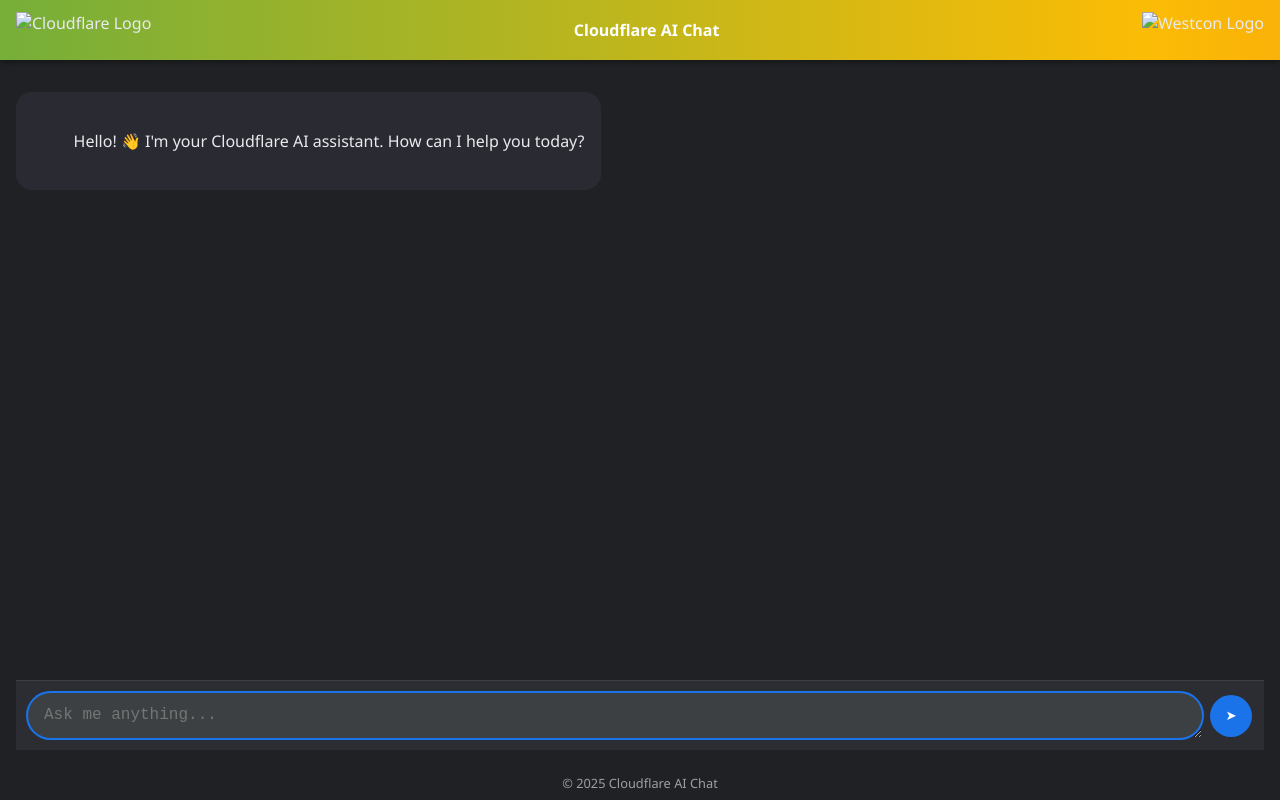
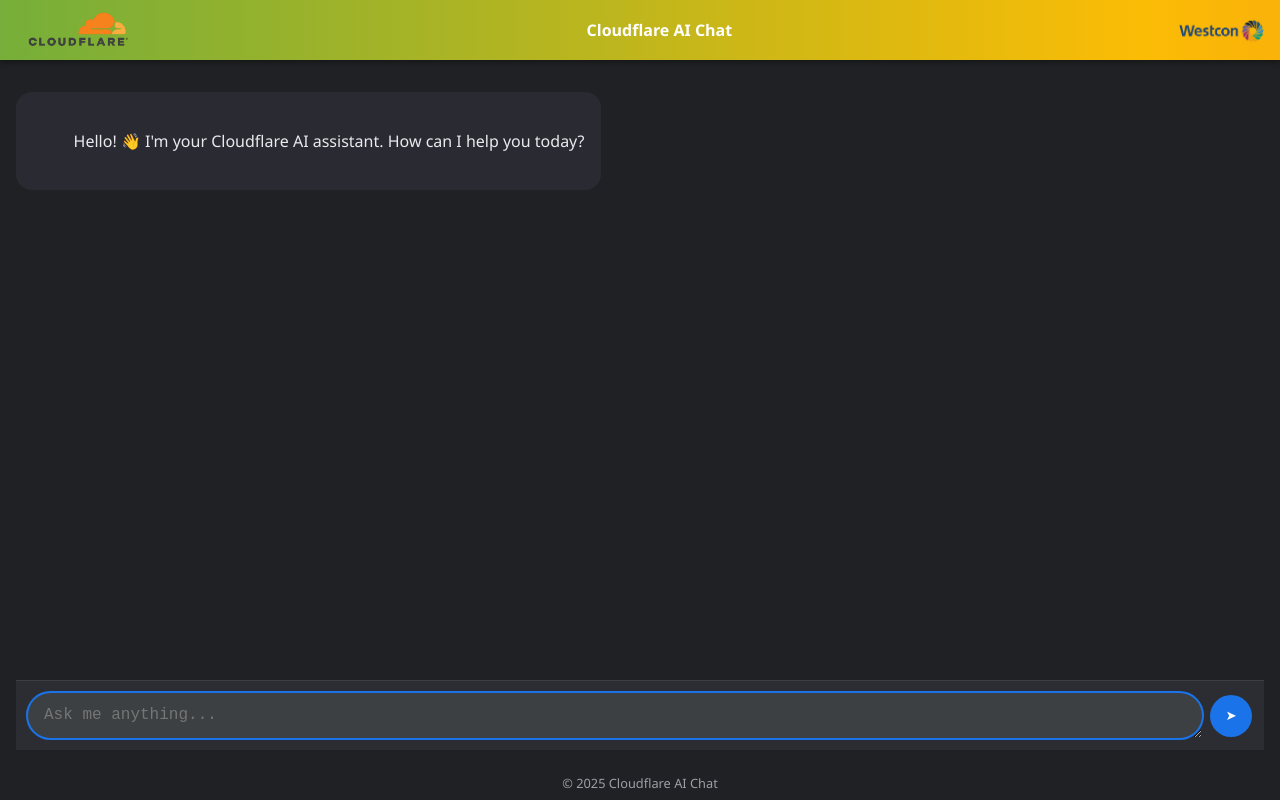
Before and after one commit to aldysaputratanjung/aldy-llm, a website: page public/index.html in a window 1280 px wide. Drawn offline with Linux system fonts and the light colour scheme; the site is published under a folder, as on GitHub Pages, so addresses that start at the root find nothing.

Commit message:
Update index.html

```diff
--- a/public/index.html
+++ b/public/index.html
@@ -194,9 +194,9 @@
 
   <body>
     <header>
-      <img src="/public/cf.png" alt="Cloudflare Logo" class="logo" />
+      <img src="cf.png" alt="Cloudflare Logo" class="logo" />
       <div class="header-title">Cloudflare AI Chat</div>
-      <img src="/public/ws.png" alt="Westcon Logo" class="logo" />
+      <img src="ws.png" alt="Westcon Logo" class="logo" />
     </header>
 
     <div class="chat-container">
```
